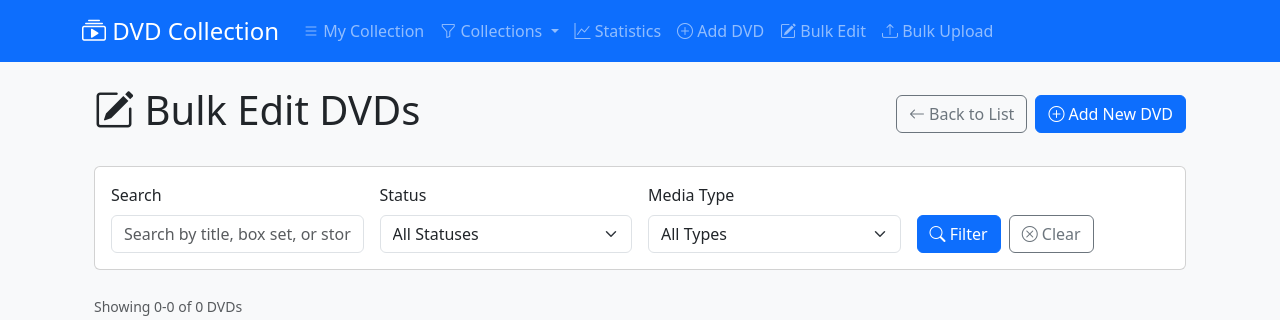
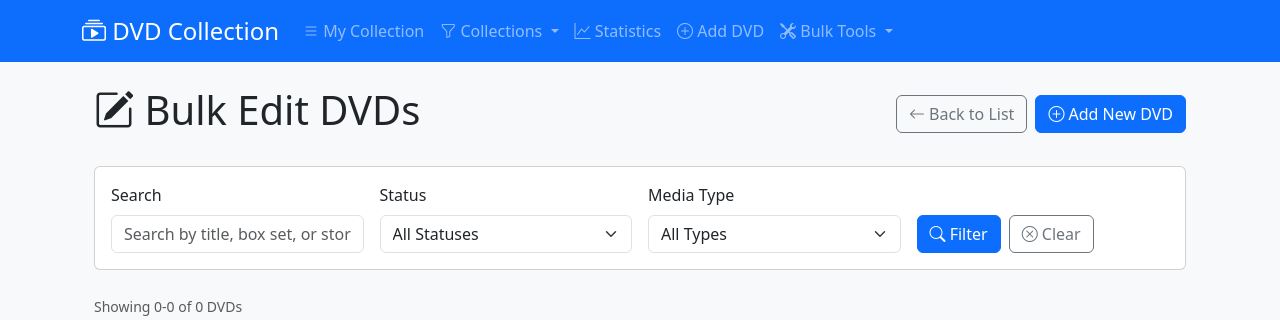
Before and after one commit to pastperfect/dvdcollection, a Django app: page /bulk-edit/ in a window 1280 px wide. Shown: the top 320 px of the page. Run offline with Django 5.2, Linux system fonts and the light colour scheme; data that the repository does not hold is empty.

Commit message:
Updated the Bulk entries in the nav bar

```diff
--- a/templates/base.html
+++ b/templates/base.html
@@ -57,15 +57,18 @@
                             <i class="bi bi-plus-circle"></i> Add DVD
                         </a>
                     </li>
-                    <li class="nav-item">
-                        <a class="nav-link" href="{% url 'tracker:bulk_edit' %}">
-                            <i class="bi bi-pencil-square"></i> Bulk Edit
+                    <li class="nav-item dropdown">
+                        <a class="nav-link dropdown-toggle" href="#" role="button" data-bs-toggle="dropdown">
+                            <i class="bi bi-tools"></i> Bulk Tools
                         </a>
-                    </li>
-                    <li class="nav-item">
-                        <a class="nav-link" href="{% url 'tracker:bulk_upload' %}">
-                            <i class="bi bi-upload"></i> Bulk Upload
-                        </a>
+                        <ul class="dropdown-menu">
+                            <li><a class="dropdown-item" href="{% url 'tracker:bulk_edit' %}">
+                                <i class="bi bi-pencil-square"></i> Bulk Edit
+                            </a></li>
+                            <li><a class="dropdown-item" href="{% url 'tracker:bulk_upload' %}">
+                                <i class="bi bi-upload"></i> Bulk Upload
+                            </a></li>
+                        </ul>
                     </li>
                 </ul>
             </div>
```
